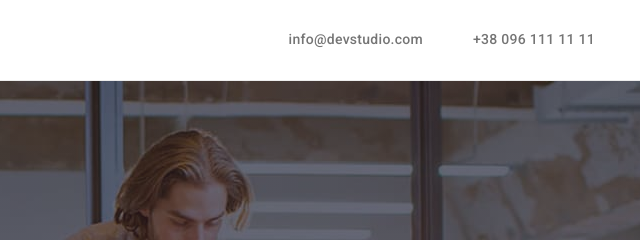
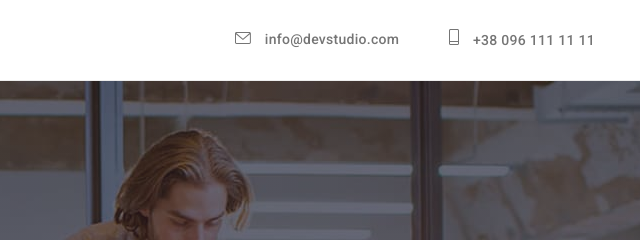
Before and after one commit to uvelir88/goit-markup-hw-04, a plain HTML site: page index.html in a window 1280 px wide. Shown: the top 240 px of the page, 630-1270 px from the left. Drawn offline with nearby package versions, Linux system fonts and the light colour scheme.

Commit message:
update index.html and style.css

```diff
--- a/css/styles.css
+++ b/css/styles.css
@@ -88,6 +88,7 @@ img {
 	display: flex;
 	margin-left: auto;
 	gap: 50px;
+	align-items: center;
 }
 
 .header {
@@ -136,6 +137,11 @@ img {
 .nav-link:hover,
 .nav-link:focus {
 	color: #2196f3;
+}
+
+.icon-header {
+	margin-right: 10px;
+	fill: var(--main-text-cl);
 }
 
 .current {
--- a/index.html
+++ b/index.html
@@ -41,8 +41,22 @@
 					</ul>
 				</nav>
 				<ul class="list header-contact-link">
-					<li><a class="nav-link link contact-link" href="mailto:info@devstudio.com">info@devstudio.com</a></li>
-					<li><a class="nav-link link contact-link" href="tel:+380961111111">+38 096 111 11 11</a></li>
+					<li>
+						<a class="nav-link link contact-link" href="mailto:info@devstudio.com">
+							<svg class="icon-header" width="16" height="12">
+								<use href="./images/sprite.svg#icon-envelope-hover"></use>
+							</svg>
+							info@devstudio.com
+						</a>
+					</li>
+					<li>
+						<a class="nav-link link contact-link" href="tel:+380961111111">
+							<svg class="icon-header" width="10" height="16">
+								<use href="./images/sprite.svg#icon-telephon"></use>
+							</svg>
+							+38 096 111 11 11
+						</a>
+					</li>
 				</ul>
 			</div>
 		</header>
```
Also changed, not shown: images/sprite.svg (added).
